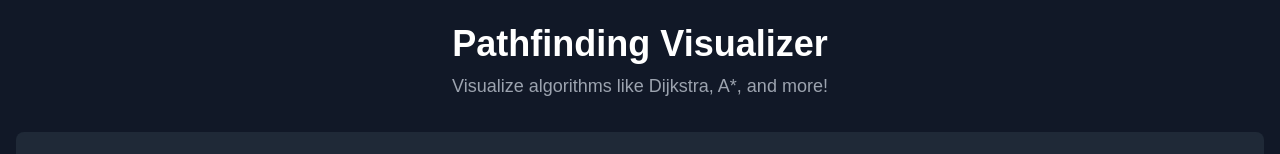
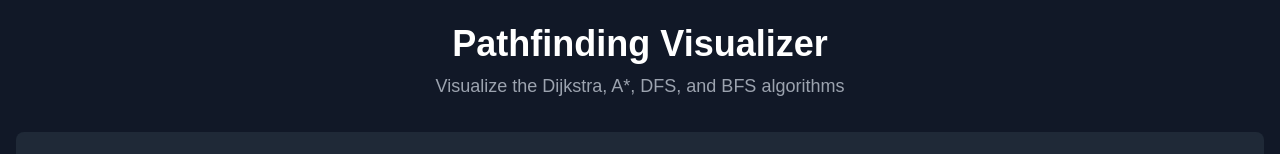
Before and after one commit to TanishSen/Pathfinding-Visualizer, a Next.js app: page / in a window 1280 px wide. Shown: the top 154 px of the page. Built offline with nearby package versions, Linux system fonts and the light colour scheme.

Commit message:
Update header text to specify algorithms visualized in the Pathfinding Visualizer

```diff
--- a/components/header.tsx
+++ b/components/header.tsx
@@ -2,7 +2,7 @@ export function Header() {
   return (
     <header className="text-center">
       <h1 className="text-4xl font-bold text-white mb-2">Pathfinding Visualizer</h1>
-      <p className="text-gray-400 text-lg">Visualize algorithms like Dijkstra, A*, and more!</p>
+      <p className="text-gray-400 text-lg">Visualize the Dijkstra, A*, DFS, and BFS algorithms</p>
     </header>
   )
 }
```
